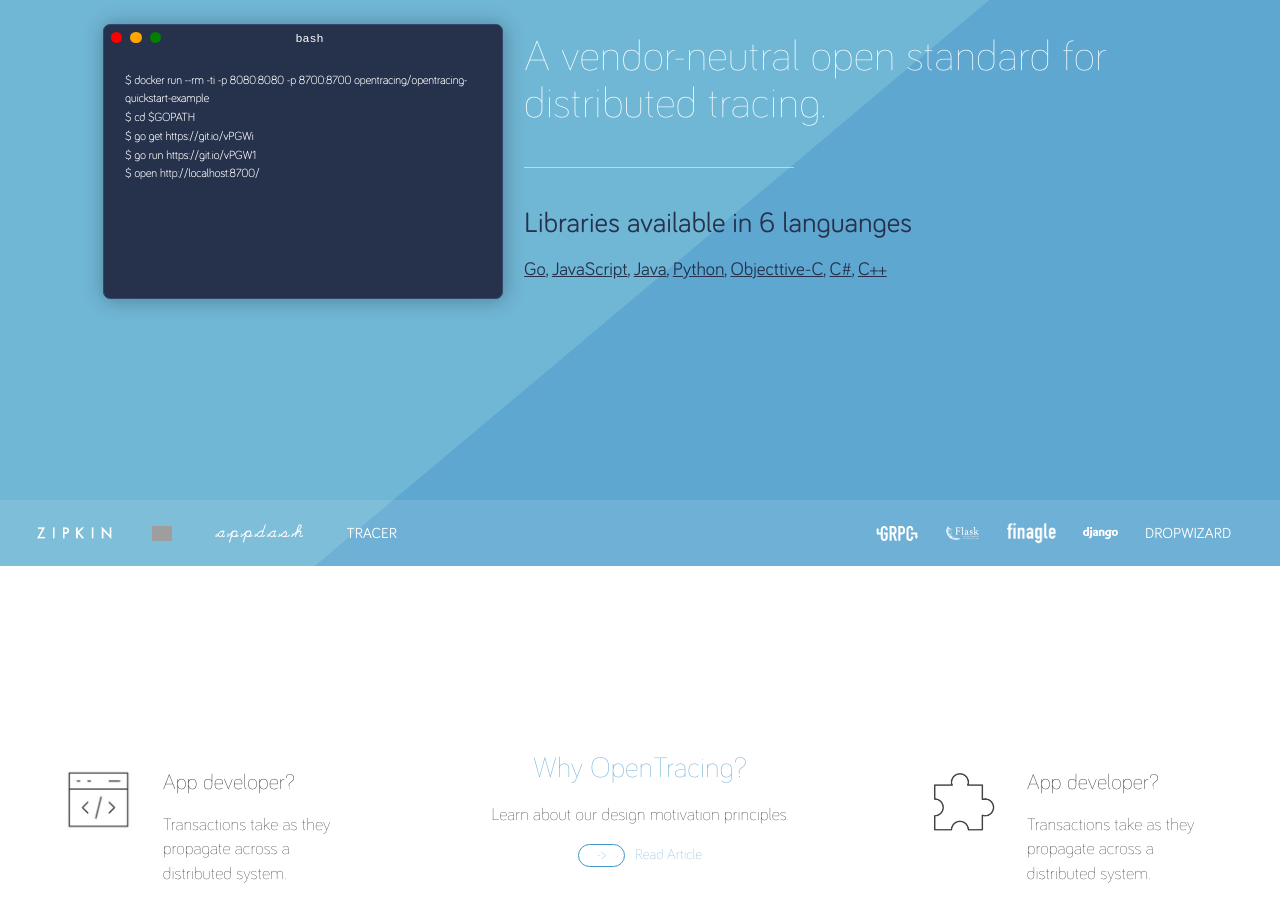
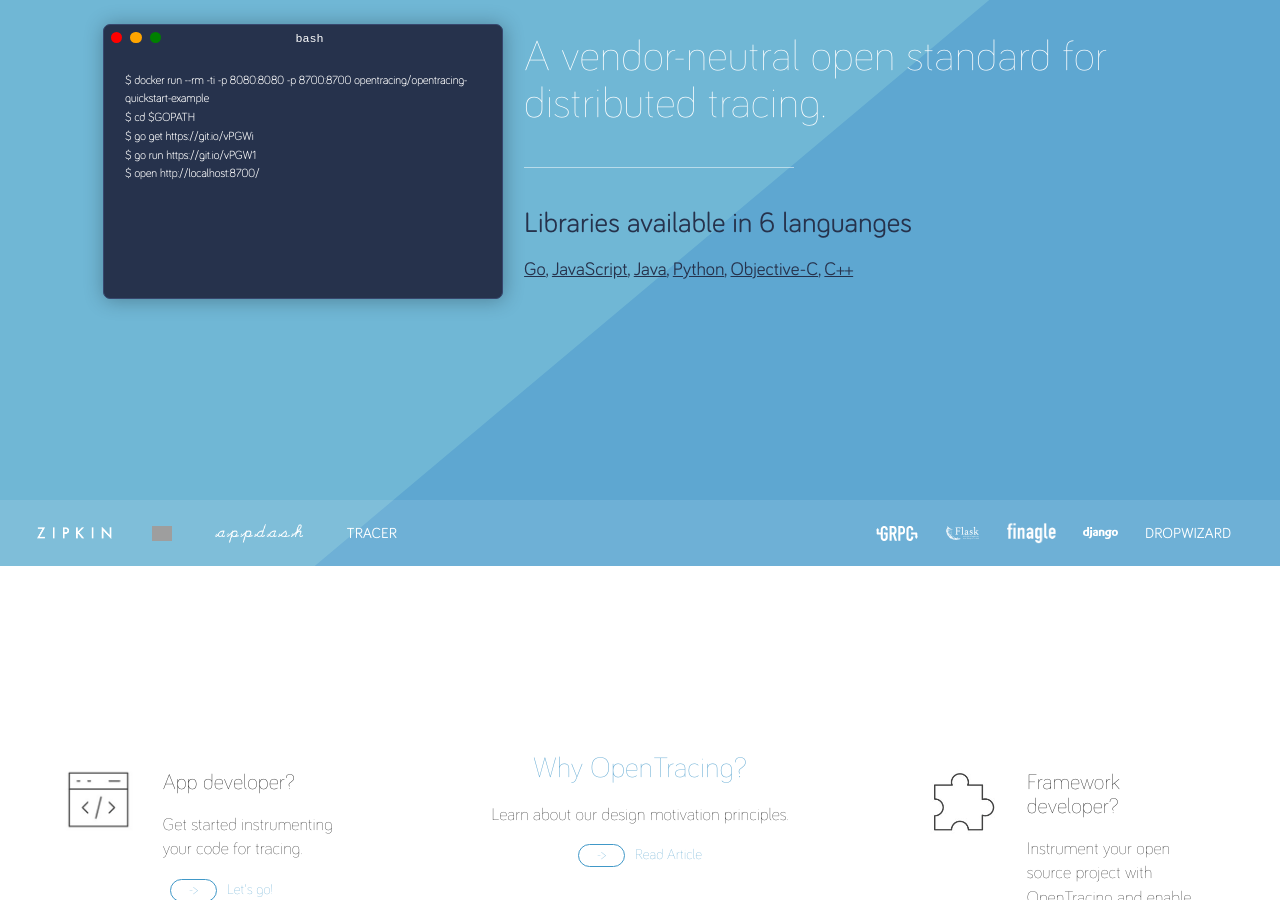
Before and after one commit to reimertz/opentracing.io_old, a Jekyll site: the page built from pages/index.md, in a window 1280 px wide and 900 px high, scrolled down 241 px. Built offline with Jekyll 4.4.1, drawn with Linux system fonts in a browser that asks for light colours; some of the changed text lies outside the part shown; grey boxes are pictures that could not be loaded.

Commit message:
minor updates

```diff
--- a/_data/language.yaml
+++ b/_data/language.yaml
@@ -16,12 +16,8 @@
     url: //github.com/opentracing/opentracing-python
     icon: ''
 
-  - name: Objecttive-C
+  - name: Objective-C
     url: //github.com/opentracing/opentracing-objective-c
-    icon: ''
-
-  - name: C#
-    url: //github.com/opentracing/opentracing-csharp
     icon: ''
 
   - name: C++
--- a/_includes/why.html
+++ b/_includes/why.html
@@ -4,8 +4,8 @@
     <img class="why__figure" src="img/app_developer.png" alt="">
     <div class="why__content">
       <h4>App developer?</h4>
-      <p>Transactions take as they propagate across a distributed system.</p>
-      <a class="button" href="#">Read Article</a>
+      <p>Get started instrumenting your code for tracing.</p>
+      <a class="button" href="#">Let's go!</a>
     </div>
   </section>
 
@@ -20,9 +20,9 @@
   <section class="why__section framework-developr">
     <img class="why__figure" src="img/framework_developer.png" alt="">
     <div class="why__content">
-      <h4>App developer?</h4>
-      <p>Transactions take as they propagate across a distributed system.</p>
-      <a class="button" href="#">Read Article</a>
+      <h4>Framework developer?</h4>
+      <p>Instrument your open source project with OpenTracing and enable distributed tracing through it.</p>
+      <a class="button" href="#">Get started!</a>
     </div>
   </section>
 </section>
```
